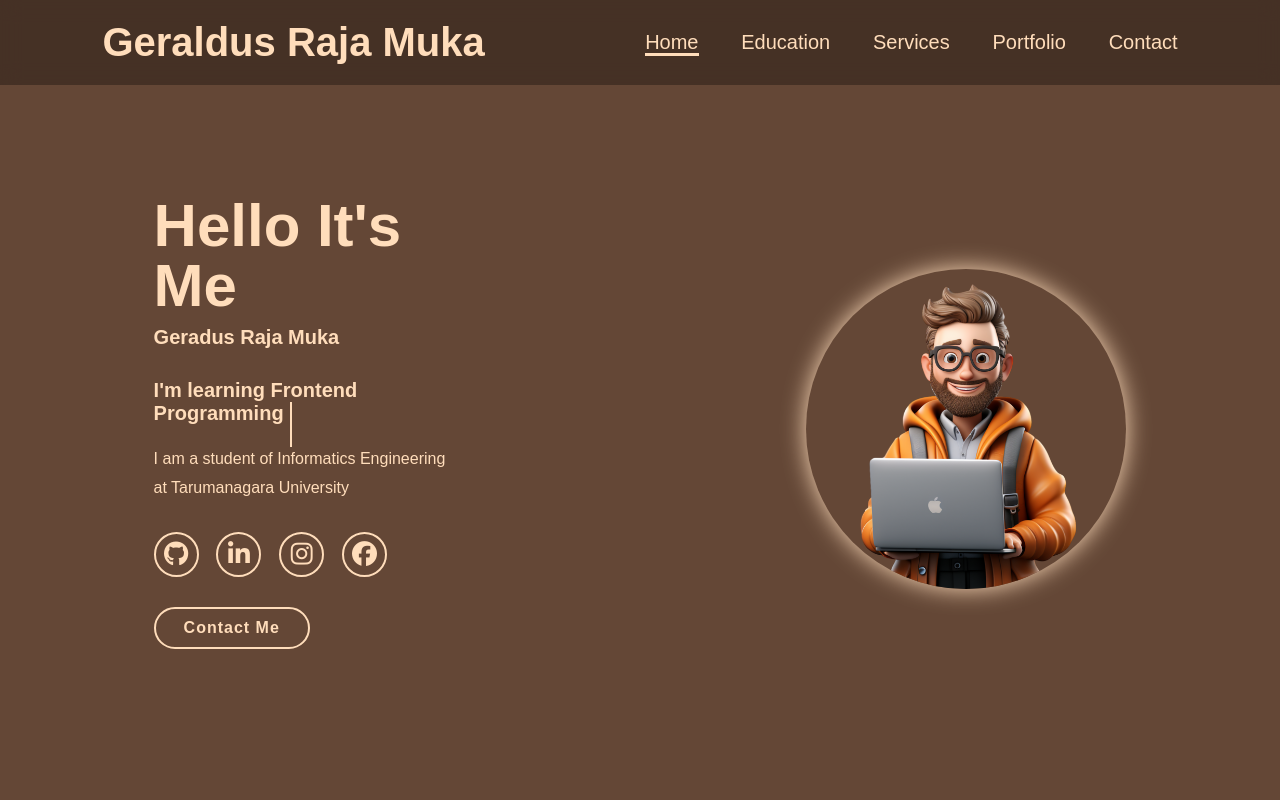
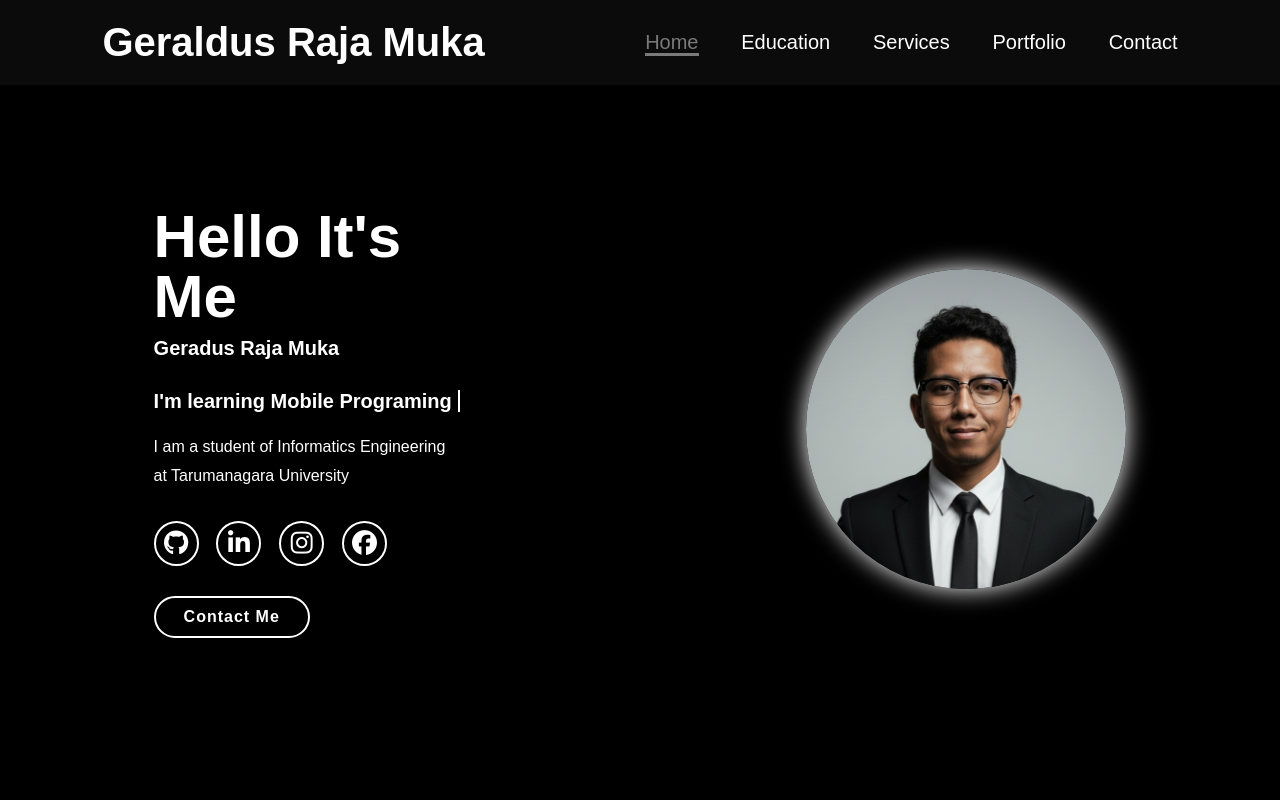
Before and after one commit to GeraldusRaja/RecreatePortofolio, a plain HTML site: page index.html in a window 1280 px wide. Shown: the top 800 px of the page. Drawn offline with Linux system fonts and the light colour scheme.

Commit message:
first commit

```diff
--- a/index.html
+++ b/index.html
@@ -3,7 +3,7 @@
 <head>
     <meta charset="UTF-8">
     <meta name="viewport" content="width=device-width, initial-scale=1.0">
-    <title>Recreate Portofolio</title>
+    <title>Geraldus Raja Muka</title>
     <link rel="stylesheet" href="style.css">
     <link rel="stylesheet" href="https://cdnjs.cloudflare.com/ajax/libs/font-awesome/6.6.0/css/all.min.css" integrity="sha512-Kc323vGBEqzTmouAECnVceyQqyqdsSiqLQISBL29aUW4U/M7pSPA/gEUZQqv1cwx4OnYxTxve5UMg5GT6L4JJg==" crossorigin="anonymous" referrerpolicy="no-referrer" />
 </head>
@@ -49,7 +49,7 @@
         </div>
 
         <div class="home-img">
-            <img src="img/profile.png" alt="">
+            <img src="img/profile2.jpg" alt="">
         </div>
     </section>
     <!-- SECTION HOME -->
--- a/style.css
+++ b/style.css
@@ -10,11 +10,11 @@
 }
 
 :root {
-    --bg-color: #644736;
-    --second-bg-color: #85624d;
-    --third-bg-color: #644736;
-    --text-color: #d8d9da;
-    --main-color: #ffddbb;
+    --bg-color: #000000; /* Hitam */
+    --second-bg-color: #404040; /* Abu-abu gelap, opsional untuk tengah gradient */
+    --third-bg-color: #000000; /* Putih */
+    --text-color: #ffffff; /* Ubah teks menjadi putih agar kontras dengan latar belakang gelap */
+    --main-color: #ffffff; /* Warna utama (highlight), diubah menjadi putih */
 }
 
 html {
@@ -46,7 +46,7 @@ span {
     display: flex;
     align-items: center;
     justify-content: space-between;
-    background: rgba(0, 0, 0, 0.3);
+    background: rgba(38, 38, 38, 0.3);
     backdrop-filter: blur(10px);
 }
 
@@ -80,7 +80,8 @@ span {
 
 .navbar a:hover,
 .navbar a.active {
-    border-bottom: 3px solid var(--main-color);
+    border-bottom: 3px solid #7a7a7a;
+    color: #7a7a7a;
 }
 
 .home {
@@ -231,15 +232,15 @@ span {
 @keyframes words {
     0%,
     20% {
-        content: "Backend Programming";
+        content: "Front-end";
     }
     21%,
     40% {
-        content: "Frontend Programming";
+        content: "Mobile Programing";
     }
     41%,
     60% {
-        content: "Mobile Programming";
+        content: "Software Development";
     }
     61%,
     80% {
```
Also changed, not shown: img/profile1.png (added), img/profile2.jpg (added).
